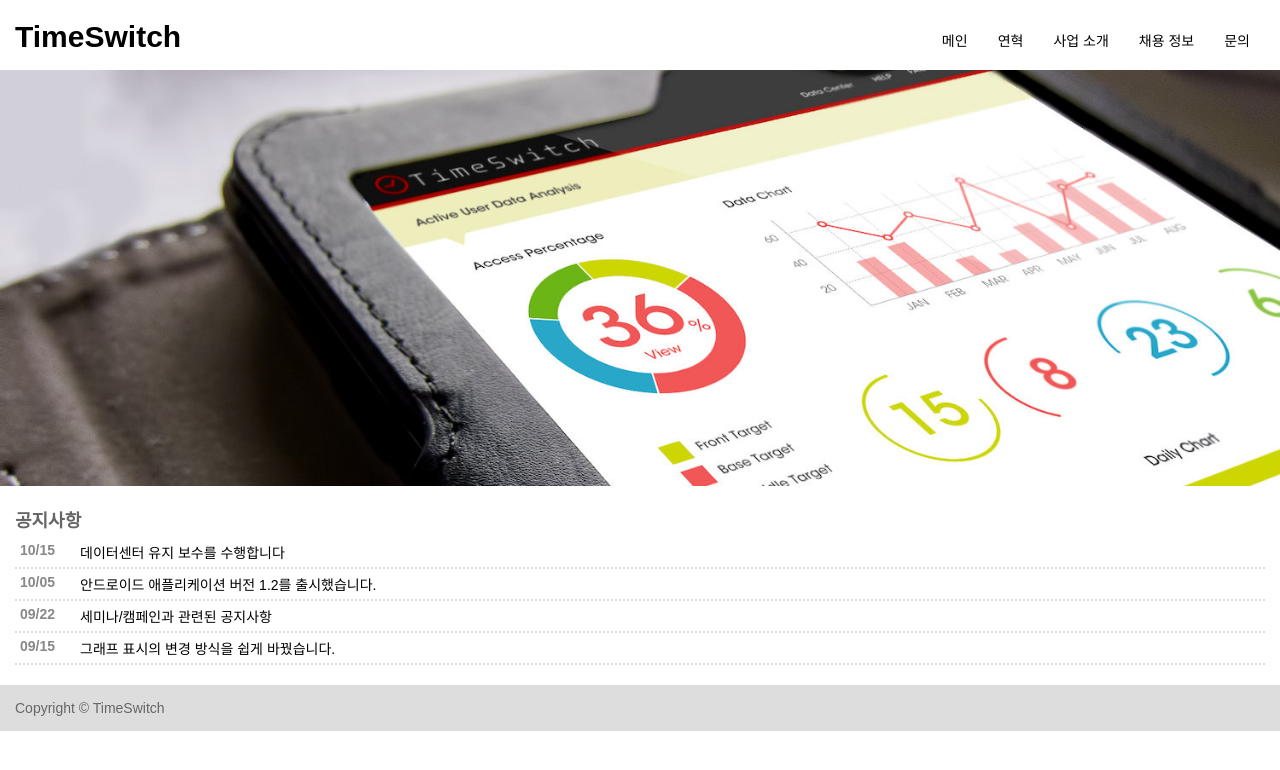
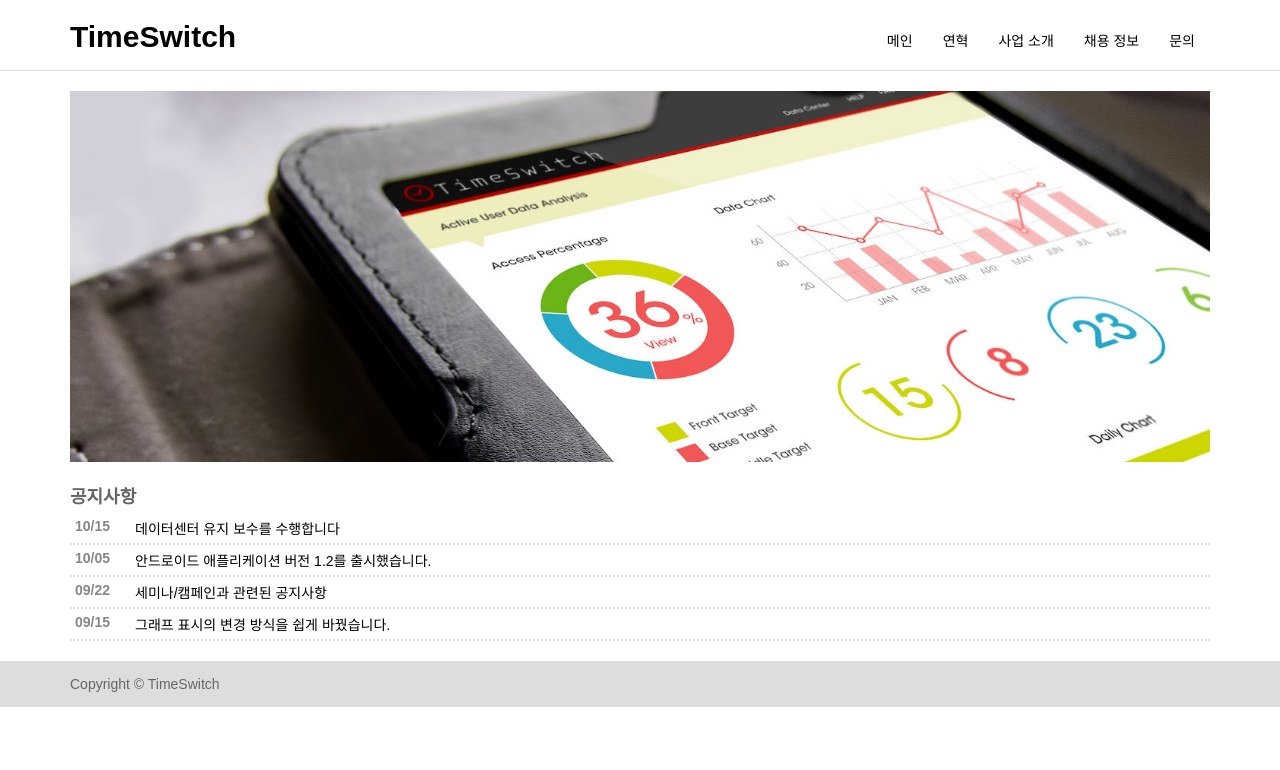
Before and after one commit to fe-backpackers/css-masters-1, a website: page src/5.html in a window 1280 px wide. Drawn offline with Linux system fonts and the light colour scheme.

Commit message:
feat: 5-4-4. 레이아웃 전체의 너비 고정

```diff
--- a/src/5.html
+++ b/src/5.html
@@ -22,6 +22,7 @@
   </head>
   <body>
     <div class="boxA">
+      <div class="boxA-inner">
         <div class="box1">
           <div class="site">
             <h1><a href="#">TimeSwitch</a></h1>
@@ -37,6 +38,7 @@
               <li><a href="#">문의</a></li>
             </ul>
           </nav>
+        </div>
       </div>
     </div>
     <div class="box3"><img class="topimg" src="./img/header.jpg" alt="" /></div>
@@ -74,9 +76,11 @@
       </div>
     </div>
     <div class="box5">
+      <div class="box5-inner">
         <div class="copyright">
           <p>Copyright &copy; TimeSwitch</p>
         </div>
       </div>
+    </div>
   </body>
 </html>
--- a/src/css/5.css
+++ b/src/css/5.css
@@ -144,3 +144,19 @@ body {
     float: right;
   }
 }
+
+@media (min-width: 1190px) {
+  .boxA {
+    margin-bottom: 20px;
+    border-bottom: solid 1px #ddd;
+  }
+
+  .boxA-inner,
+  .box3,
+  .box4,
+  .box5-inner {
+    width: 1140px;
+    margin-right: auto;
+    margin-left: auto;
+  }
+}
```
Lines whose indentation alone changed are shown as unchanged.
